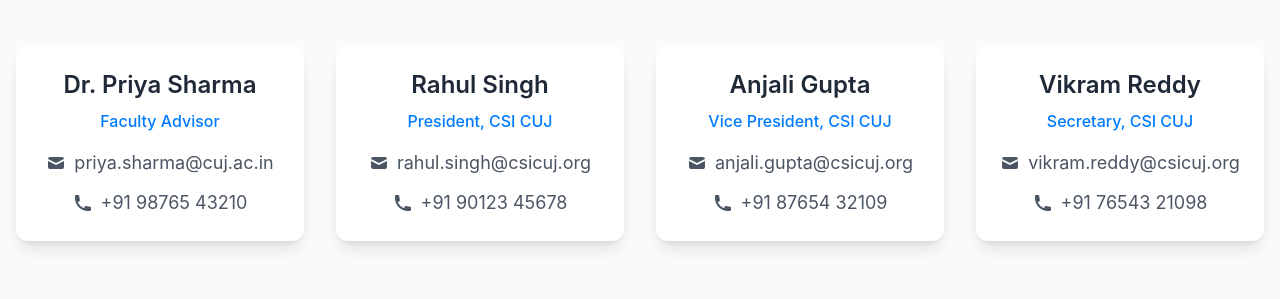
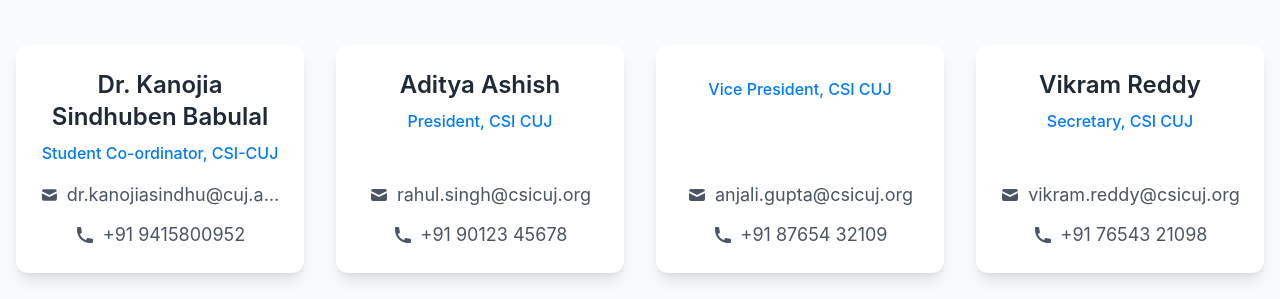
Before and after one commit to basiljoy91/csi-cuj-website, a React (Create React App) app: page /contact-us in a window 1280 px wide. Shown: the part 751-1050 px from the top of the page. Built offline with nearby package versions, Linux system fonts and the light colour scheme.

Commit message:
updated contac page

```diff
--- a/src/pages/ContactUs.jsx
+++ b/src/pages/ContactUs.jsx
@@ -8,21 +8,21 @@
 const contactMembers = [
   {
     id: 1,
-    name: 'Dr. Priya Sharma',
-    role: 'Faculty Advisor',
-    email: 'priya.sharma@cuj.ac.in',
-    phone: '+91 98765 43210',
+    name: 'Dr. Kanojia Sindhuben Babulal',
+    role: 'Student Co-ordinator, CSI-CUJ',
+    email: 'dr.kanojiasindhu@cuj.ac.in',
+    phone: '+91  9415800952',
   },
   {
     id: 2,
-    name: 'Rahul Singh',
+    name: 'Aditya Ashish',
     role: 'President, CSI CUJ',
     email: 'rahul.singh@csicuj.org',
     phone: '+91 90123 45678',
   },
   {
     id: 3,
-    name: 'Anjali Gupta',
+    name: '',
     role: 'Vice President, CSI CUJ',
     email: 'anjali.gupta@csicuj.org',
     phone: '+91 87654 32109',
```
